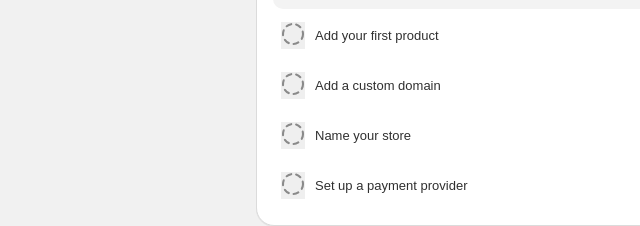
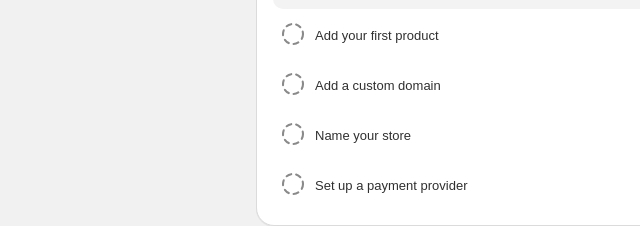
Before and after one commit to official-commandcodes/hackathon-challenge, a plain HTML site: page index.html in a window 1280 px wide. Shown: the part 607-833 px from the top of the page, 0-640 px from the left. Drawn offline with Linux system fonts and the light colour scheme.

Commit message:
fixes: random bugs

```diff
--- a/index.css
+++ b/index.css
@@ -15,13 +15,13 @@ body {
 :focus {
      outline: 2px solid #005bd3;
      outline-offset: 2px;
-     border-radius: 8px;
+     border-radius: 3px;
 }
 
 .mark_done_focus:focus-visible {
      outline: 2px solid #005bd3;
      outline-offset: 2px;
-     border-radius: 8px;
+     border-radius: 3px;
 }
 
 .rotate {
@@ -65,15 +65,6 @@ body {
 .completed {
      animation: completedAnimation 300ms linear;
 }
-
-/* .container_mark,
-.open_mark {
-
-} */
-
-/* .container_rotate {
-     animation: rotateAnimation 300ms linear;
-} */
 
 .onboard_container {
      height: 100vh;
--- a/index.html
+++ b/index.html
@@ -796,7 +796,10 @@
                                              data-label="1"
                                              class="guide_list_cta"
                                         >
-                                             <button class="icon_tab_state">
+                                             <button
+                                                  class="icon_tab_state"
+                                                  style="background: none"
+                                             >
                                                   <svg
                                                        xmlns="http://www.w3.org/2000/svg"
                                                        width="24"
@@ -1083,7 +1086,10 @@
                                              data-label="2"
                                              class="guide_list_cta"
                                         >
-                                             <button class="icon_tab_state">
+                                             <button
+                                                  class="icon_tab_state"
+                                                  style="background: none"
+                                             >
                                                   <svg
                                                        xmlns="http://www.w3.org/2000/svg"
                                                        width="24"
@@ -1364,7 +1370,10 @@
                                              data-label="3"
                                              class="guide_list_cta"
                                         >
-                                             <button class="icon_tab_state">
+                                             <button
+                                                  class="icon_tab_state"
+                                                  style="background: none"
+                                             >
                                                   <svg
                                                        xmlns="http://www.w3.org/2000/svg"
                                                        width="24"
@@ -1643,7 +1652,10 @@
                                              data-label="4"
                                              class="guide_list_cta"
                                         >
-                                             <button class="icon_tab_state">
+                                             <button
+                                                  class="icon_tab_state"
+                                                  style="background: none"
+                                             >
                                                   <svg
                                                        xmlns="http://www.w3.org/2000/svg"
                                                        width="24"
```
